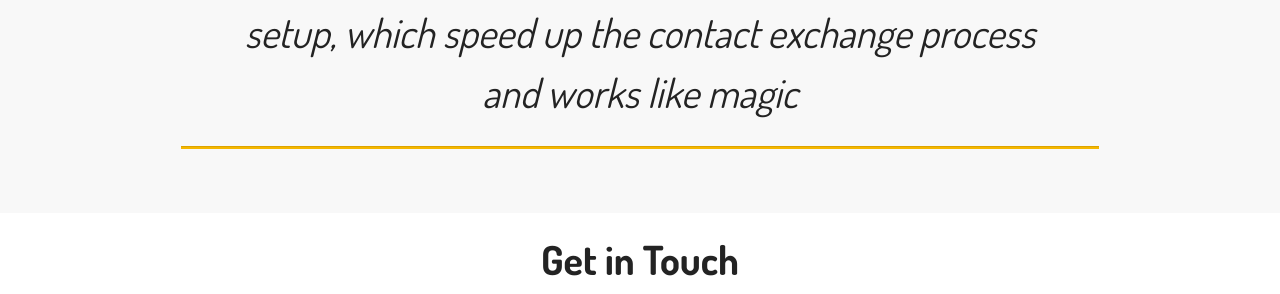
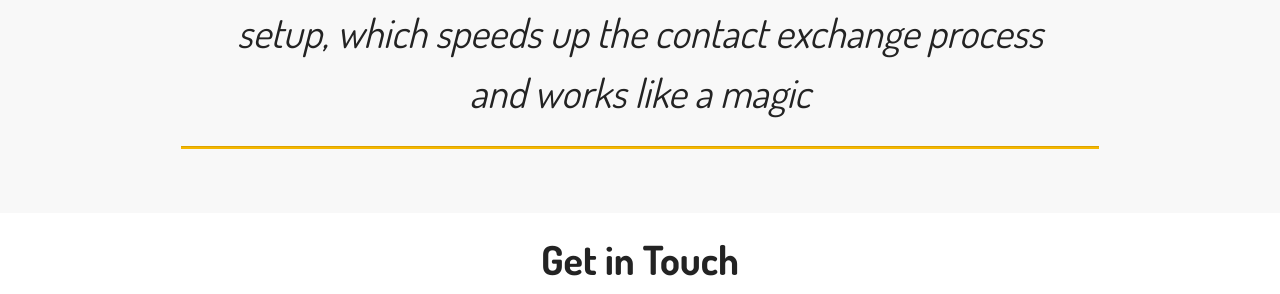
Before and after one commit to mike58smile/linkmory, a plain HTML site: page index.html in a window 1280 px wide. Shown: the part 949-1243 px from the top of the page. Drawn offline with Linux system fonts and the light colour scheme.

Commit message:
Edit mistake

```diff
--- a/index.html
+++ b/index.html
@@ -52,7 +52,7 @@
             <div class="col-md-12 col-lg-10">
                 <hr class="line">
                 <p class="mbr-text align-center mbr-fonts-style my-4 display-5">
-                    <em><strong>LinkMory</strong>&nbsp;is a low-cost universal business card with <strong>&lt; 1 min</strong> setup, which speed up the contact exchange process<br>and works like magic</em></p>
+                    <em><strong>LinkMory</strong>&nbsp;is a low-cost universal business card with <strong>&lt; 1 min</strong> setup, which speeds up the contact exchange process<br>and works like a magic</em></p>
                 <hr class="line">
             </div>
         </div>
```
